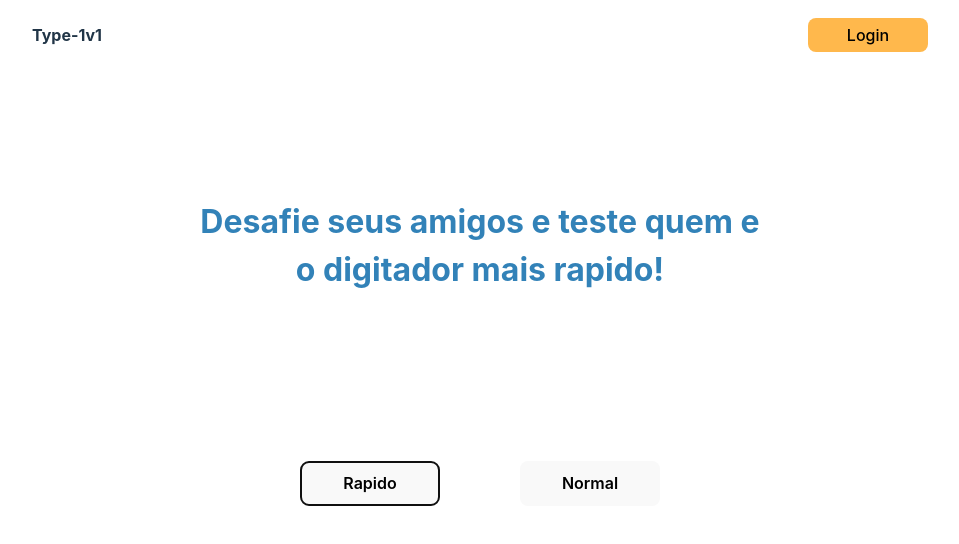
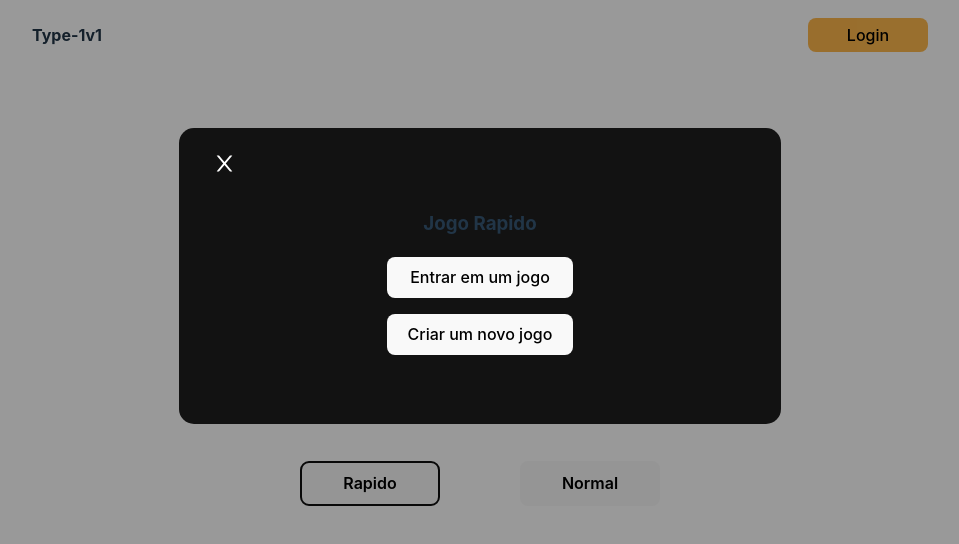
Before and after one commit to WilliamKSilva/type-1v1-v2, a React (Vite) app in the folder web/: page / in a window 1280 px wide. Both pictures are taken after a click on the button "Rapido". Shown: the top 544 px of the page, without its empty margins (160-1119 px from the left). Built offline with nearby package versions, Linux system fonts and the light colour scheme.

Commit message:
feat: add GameModal component

```diff
--- a/web/package.json
+++ b/web/package.json
@@ -12,6 +12,7 @@
   "dependencies": {
     "react": "^18.2.0",
     "react-dom": "^18.2.0",
+    "react-icons": "^4.9.0",
     "sass": "^1.62.1"
   },
   "devDependencies": {
--- /dev/null
+++ b/web/src/components/GameModal.scss
@@ -0,0 +1,44 @@
+.modal-container {
+  display: flex;
+  justify-content: center;
+  position: fixed;
+  z-index: 1;
+  left: 0;
+  top: 0;
+  width: 100%;
+  height: 100%;
+  overflow: auto;
+  background-color: rgb(0,0,0);
+  background-color: rgba(0,0,0,0.4);
+}
+
+.modal {
+    width: 45%;
+    height: fit-content;
+    min-height: 270px;
+    border-radius: 15px;
+    padding: 0.8rem;
+    margin-top: 10%;
+    background-color: #121212;
+}
+
+.modal-header {
+    width: 100%;
+
+    .close-button {
+        background-color: transparent;
+    }
+}
+
+.modal-content {
+    width: 100%;
+    display: flex;
+    flex-direction: column;
+    align-items: center;
+
+    .option {
+        display: flex;
+        flex-direction: column;
+        gap: 1rem;
+    }
+}
--- /dev/null
+++ b/web/src/components/GameModal.tsx
@@ -0,0 +1,32 @@
+import { useState } from "react"
+import { AiOutlineClose } from "react-icons/ai"
+import './GameModal.scss'
+
+type ModalProps = {
+    active: boolean;
+    setActive: () => void;
+    gameTitle: string;
+}
+
+export const GameModal = ({ active, setActive, gameTitle }: ModalProps) => {
+    const gameTypeText = gameTitle === 'fast' ? 'Jogo Rapido' : 'Jogo Regular'
+
+    return active ? (
+        <div className="modal-container">
+            <div className="modal">
+                <div className="modal-header">
+                    <button className="close-button" onClick={() => setActive()}>
+                        <AiOutlineClose color="white" size={25} />
+                    </button>
+                </div>
+                <div className="modal-content">
+                    <h3>{gameTypeText}</h3>
+                    <div className="option">
+                        <button>Entrar em um jogo</button>
+                        <button>Criar um novo jogo</button>
+                    </div>
+                </div>
+            </div>
+        </div>
+    ) : null
+}
--- a/web/src/pages/Home.tsx
+++ b/web/src/pages/Home.tsx
@@ -1,10 +1,22 @@
+import { useState } from "react"
 import { Header } from "../components/Header"
 import './Home.scss'
-
+import { GameModal } from "../components/GameModal"
 
 // TODO, add SVG with typing animation
 
 export const Home = () => {
+    const [modalActive, setModalActive] = useState(false)
+    const [gameType, setGameType] = useState('')
+
+    const changeModalActive = (gameType?: string) => {
+        if (gameType) {
+            setGameType(gameType)
+        }
+
+        setModalActive(!modalActive)
+    }
+
     return (
         <div>
             <Header />
@@ -19,15 +31,16 @@ export const Home = () => {
                         que a partida seja simples e direta ao ponto!
                     </p>
                     <div className="game-options">
-                        <button>
+                        <button onClick={() => changeModalActive('fast')}>
                             Rapido
                         </button>
-                        <button>
+                        <button onClick={() => changeModalActive('regular')}>
                             Normal
                         </button>
                     </div>
                 </section>
             </div>
+            <GameModal gameTitle={gameType} active={modalActive} setActive={changeModalActive} />
         </div>
     )
 }
```
Also changed, not shown: 1 other file (tests, documents, lock files or other folders).
